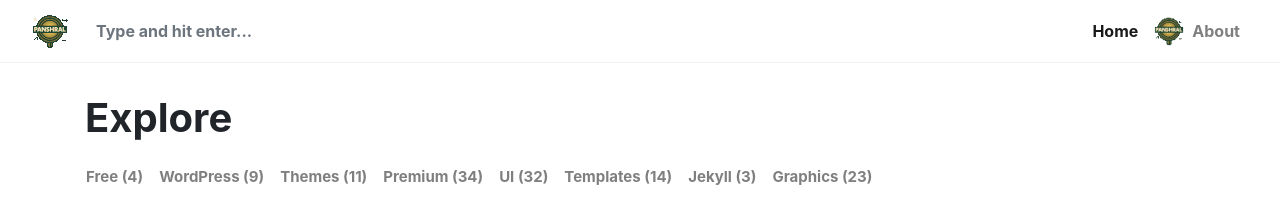
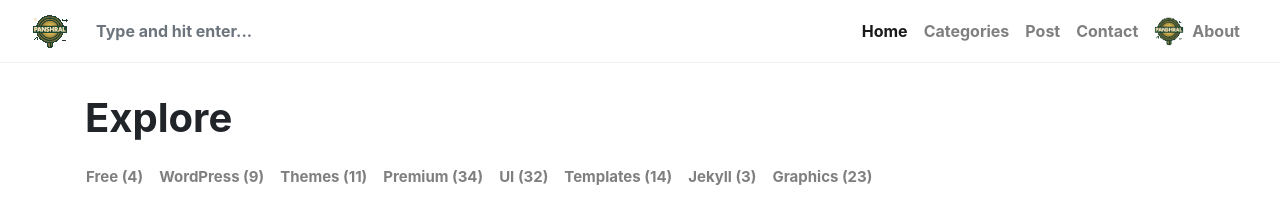
Before and after one commit to Panshral/Panshral.github.io, a Jekyll site: the page built from index.html, in a window 1280 px wide. Shown: the top 214 px of the page. Built offline with Jekyll 4.4.1, drawn with Linux system fonts in a browser that asks for light colours; nearby versions of some CDN libraries; library files that are not in the unit come from our copies; the list of posts is cut into pages by our own code; comment, search, counter and statistics services are not loaded.

Commit message:
checking issues

```diff
--- a/_includes/menu-header.html
+++ b/_includes/menu-header.html
@@ -3,7 +3,7 @@
 <li class="nav-item">
     <a class="nav-link active" href="{{site.baseurl}}/index.html">Home</a>
 </li>
-<!--<li class="nav-item">
+<li class="nav-item">
     <a class="nav-link" href="{{site.baseurl}}/categories.html">Categories</a>
 </li>
 <li class="nav-item">
@@ -12,7 +12,7 @@
 <li class="nav-item">
     <a class="nav-link" href="{{site.baseurl}}/contact.html">Contact</a>
 </li>
--->
+
 <li class="nav-item">
     <a class="nav-link" href="{{site.baseurl}}/about.html"><img class="rounded-circle mr-2" src="{{site.baseurl}}/{{site.avatar}}" width="30"><span class="align-middle">About</span></a>
 </li>
```
